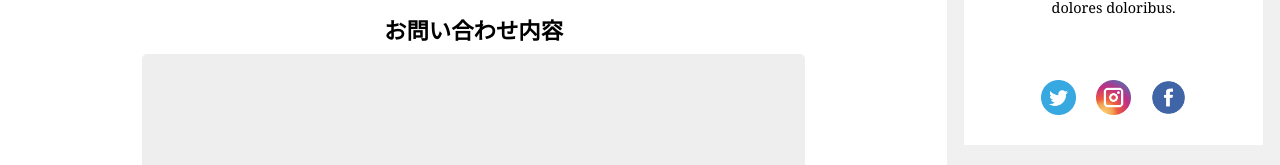
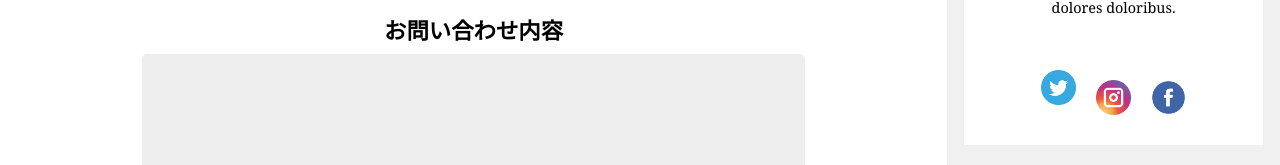
Before and after one commit to tarako25/blog_app, a Next.js app: page /contact in a window 1280 px wide. In both pictures the pointer is over the picture 1058 px from the left and 844 px from the top of the page. Shown: the part 747-912 px from the top of the page. Built offline with nearby package versions, Linux system fonts and the light colour scheme.

Commit message:
hover時のアニメーション追加

```diff
--- a/components/Main/Main.module.css
+++ b/components/Main/Main.module.css
@@ -26,9 +26,11 @@
     display: flex;
     flex-direction: column;
     align-items: center;
+    transition: transform 0.3s ease-in-out;
 }
 .article:hover{
     box-shadow: 0 1px 10px rgb(49, 49, 49);
+    transform: translateY(-7px);
 }
 .img{
     width:94%;
--- a/components/Side/Side.module.css
+++ b/components/Side/Side.module.css
@@ -57,6 +57,10 @@
     width:40px;
     height: 40px;
     margin:0 10px;
+    transition: transform 0.3s ease-in-out;
+}
+.icon:hover{
+    transform: translateY(-10px);
 }
 /* /プロフィール */
 
```
